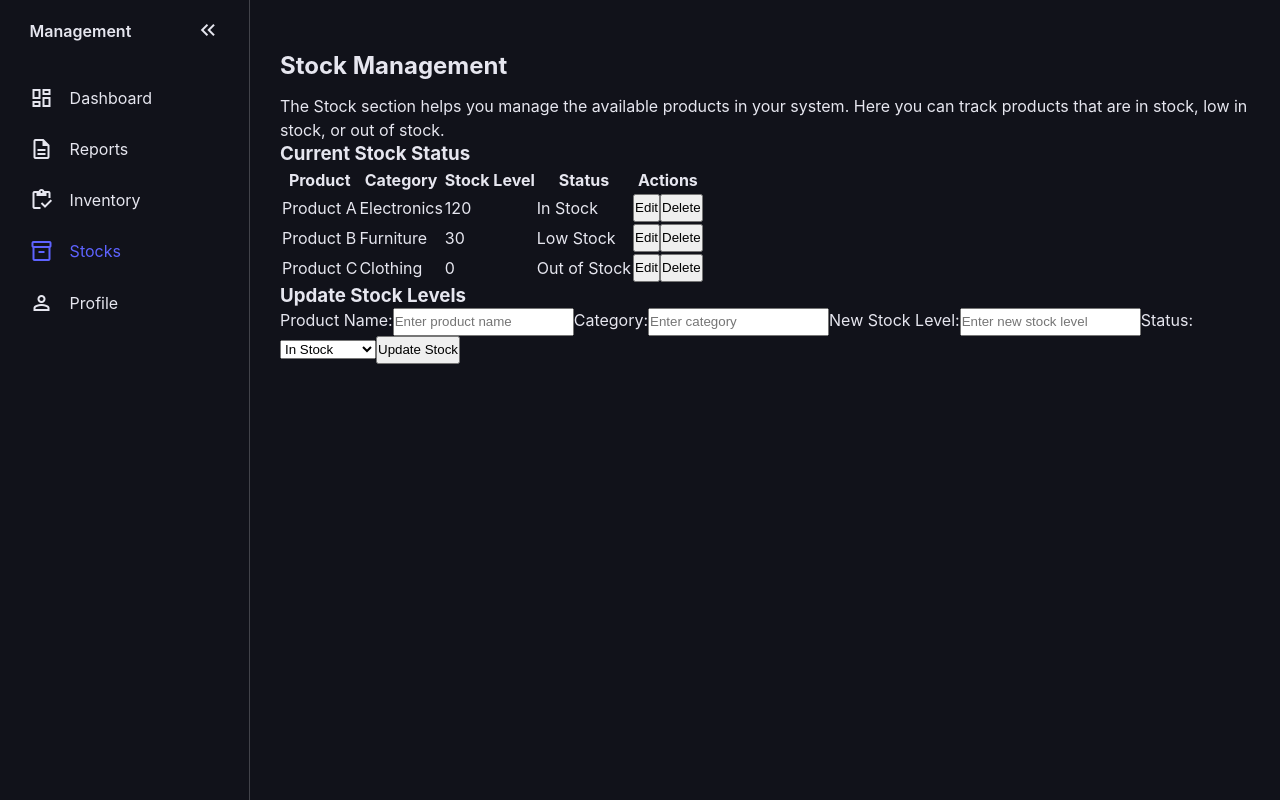
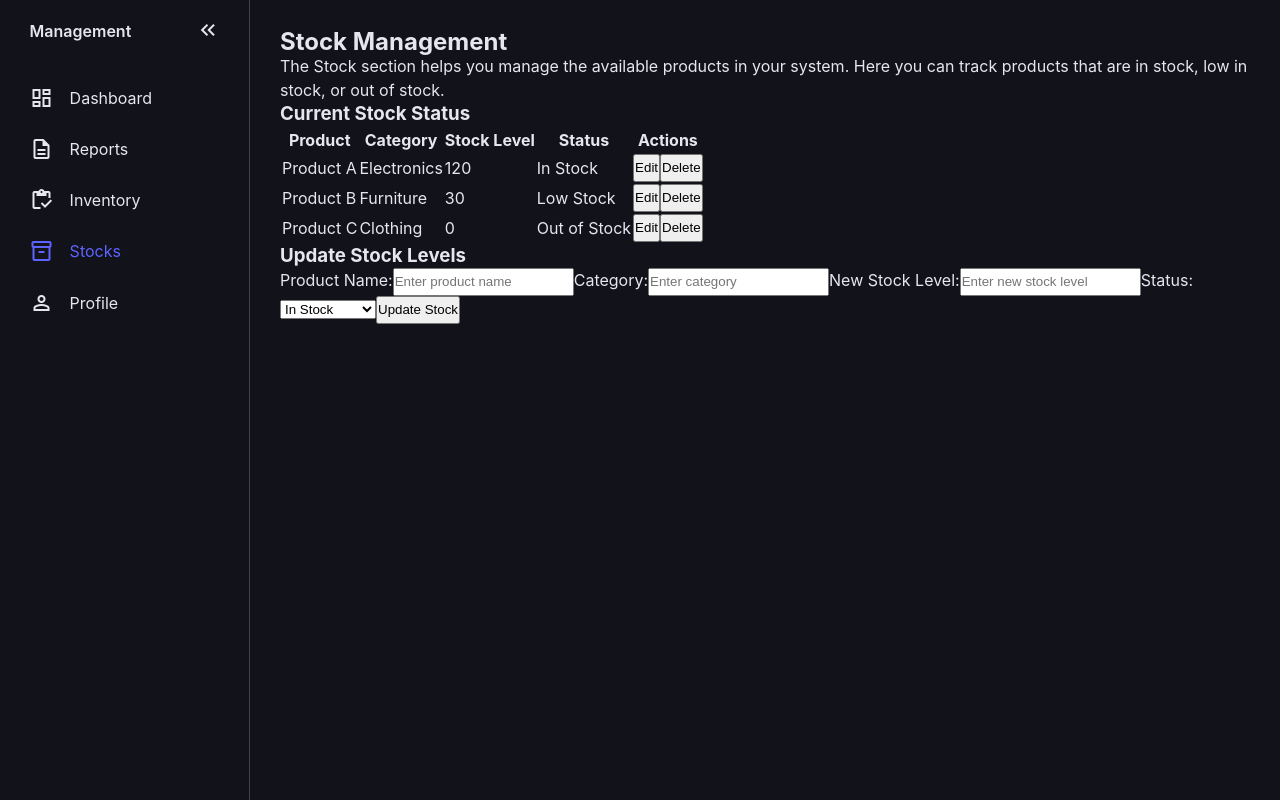
Before and after one commit to darren2581/inventory-management-system, a React (Create React App) app: page /stocks in a window 1280 px wide. Built offline with nearby package versions, Linux system fonts and the light colour scheme.

Commit message:
Add css files for pages

```diff
--- /dev/null
+++ b/src/App.css
@@ -0,0 +1,8 @@
+:root{
+    --base-clr: #11121a;
+    --line-clr: #42434a;
+    --hover-clr: #222533;
+    --text-clr: #e6e6ef;
+    --accent-clt: #5e63ff;
+    --secondary-text-clr: #b0b3c1;
+  }
--- a/src/pages/Dashboard.js
+++ b/src/pages/Dashboard.js
@@ -1,5 +1,7 @@
 import { React, useState } from 'react';
+import '../App.css';
 import '../styles/Sidebar.css';
+import '../styles/Dashboard.css';
 import { Link } from 'react-router-dom';
 
 const Dashboard = () => {
--- a/src/pages/Inventory.js
+++ b/src/pages/Inventory.js
@@ -1,5 +1,6 @@
 import { React, useState } from 'react';
 import '../styles/Sidebar.css';
+import '../styles/Inventory.css';
 import { Link } from 'react-router-dom';
 
 const Inventory = () => {
--- a/src/pages/Profile.js
+++ b/src/pages/Profile.js
@@ -1,5 +1,6 @@
 import { React, useState } from 'react';
 import '../styles/Sidebar.css';
+import '../styles/Profile.css';
 import { Link } from 'react-router-dom';
 
 const Profile = () => {
--- a/src/pages/Reports.js
+++ b/src/pages/Reports.js
@@ -1,5 +1,6 @@
 import { React, useState } from 'react';
 import '../styles/Sidebar.css';
+import '../styles/Reports.css';
 import { Link } from 'react-router-dom';
 
 const Reports = () => {
--- a/src/pages/Stocks.js
+++ b/src/pages/Stocks.js
@@ -1,5 +1,6 @@
 import { React, useState } from 'react';
 import '../styles/Sidebar.css';
+import '../styles/Stocks.css';
 import { Link } from 'react-router-dom';
 
 const Stocks = () => {
--- a/src/styles/Sidebar.css
+++ b/src/styles/Sidebar.css
@@ -1,12 +1,3 @@
-:root{
-    --base-clr: #11121a;
-    --line-clr: #42434a;
-    --hover-clr: #222533;
-    --text-clr: #e6e6ef;
-    --accent-clt: #5e63ff;
-    --secondary-text-clr: #b0b3c1;
-  }
-
 *{
   margin: 0;
   padding: 0;
@@ -153,9 +144,9 @@
   padding: min(3em, 15%);
 } */
 
-  h2, p{
+/* h2, p{
   margin-top: 1em;
-  }
+} */
 
 
 @media (max-width: 820px) {
```
Also changed, not shown: src/styles/Dashboard.css (added), src/styles/Inventory.css (added), src/styles/Profile.css (added), src/styles/Reports.css (added), src/styles/Stocks.css (added). Lines whose indentation alone changed are shown as unchanged.
